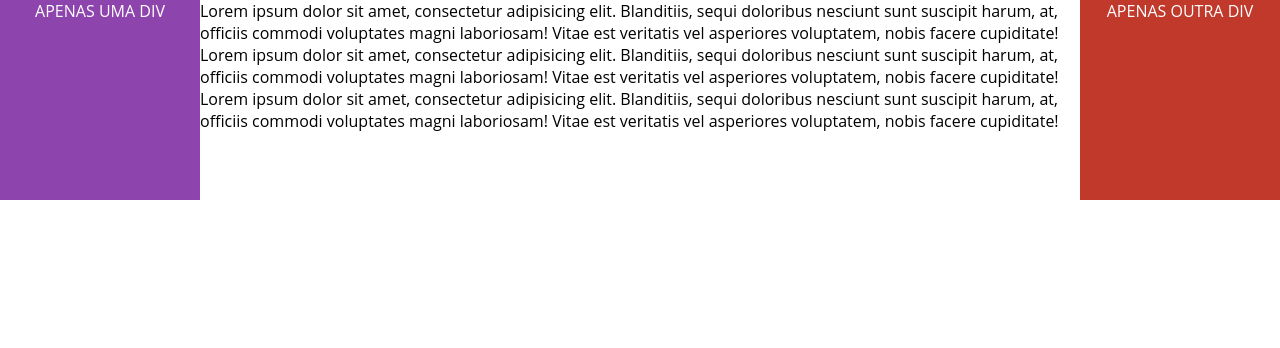
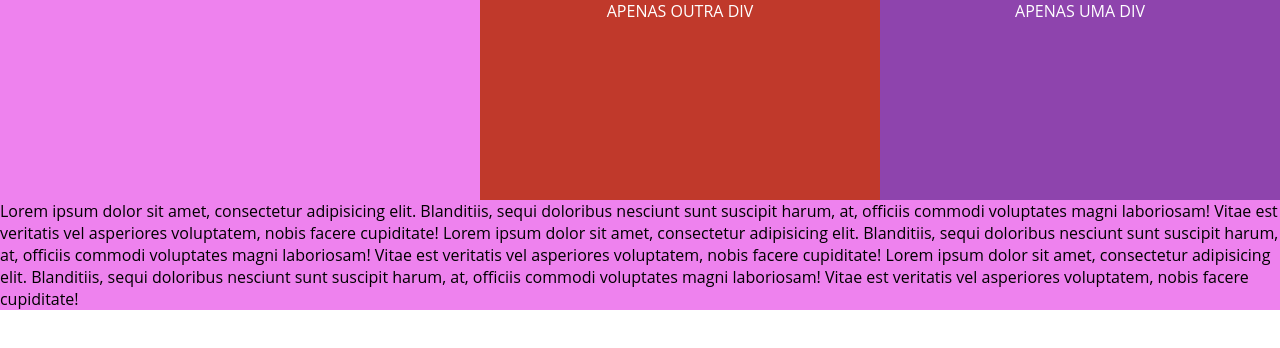
Before and after one commit to MellonFive/estudando-float, a plain HTML site: page index.html in a window 1280 px wide. Drawn offline with Linux system fonts and the light colour scheme.

Commit message:
Fim da explicação

```diff
--- a/css/float.css
+++ b/css/float.css
@@ -1,5 +1,5 @@
 .elementExample {
-    width: 200px;
+    width: 400px;
     height: 200px;
     color: #FFF;
     text-transform: uppercase;
@@ -8,7 +8,7 @@
 
 .elementExample_first {
    background-color: #8E44AD;
-   float: left;
+   float: right;
 }
 
 .elementExample_last {
@@ -16,5 +16,10 @@
    float: right;
 }
 
+article {
+   background-color: violet;
+   overflow: hidden;
+}
 p {
+   clear: both;
 }
--- a/index.html
+++ b/index.html
@@ -9,6 +9,7 @@
     <link rel="stylesheet" href="css/float.css">
 </head>
 <body>
+  <article>
     <div class="elementExample elementExample_first">
         Apenas uma div
     </div>
@@ -19,5 +20,6 @@
 
     <p class="elementParagraph">Lorem ipsum dolor sit amet, consectetur adipisicing elit. Blanditiis, sequi doloribus nesciunt sunt suscipit harum, at, officiis commodi voluptates magni laboriosam! Vitae est veritatis vel asperiores voluptatem, nobis facere cupiditate! Lorem ipsum dolor sit amet, consectetur adipisicing elit. Blanditiis, sequi doloribus nesciunt sunt suscipit harum, at, officiis commodi voluptates magni laboriosam! Vitae est veritatis vel asperiores voluptatem, nobis facere cupiditate! Lorem ipsum dolor sit amet, consectetur adipisicing elit. Blanditiis, sequi doloribus nesciunt sunt suscipit harum, at, officiis commodi voluptates magni laboriosam! Vitae est veritatis vel asperiores voluptatem, nobis facere cupiditate!
     </p>
+  </article>
 </body>
 </html>
```
Also changed, not shown: 1 other file. Lines whose indentation alone changed are shown as unchanged.
